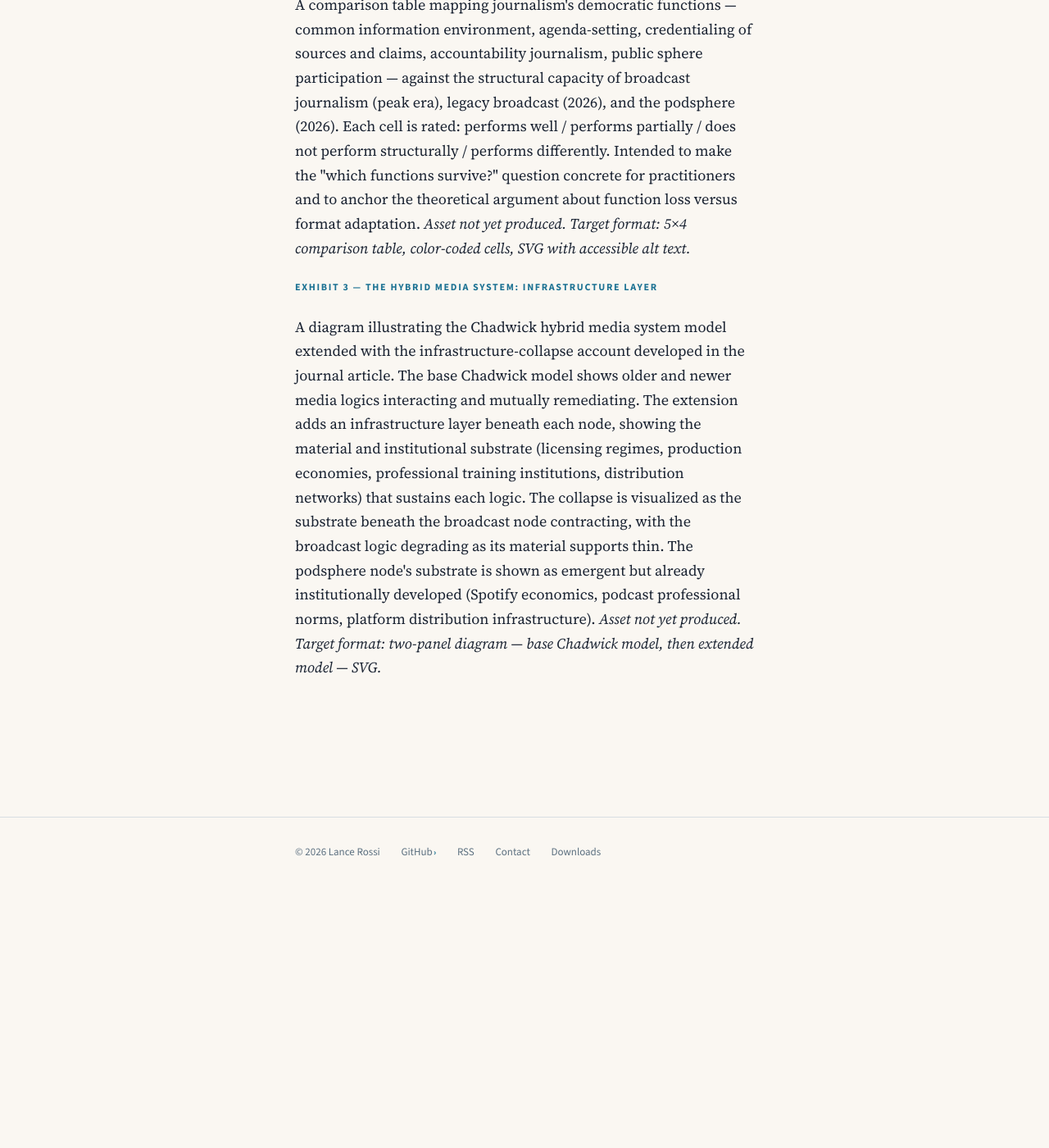
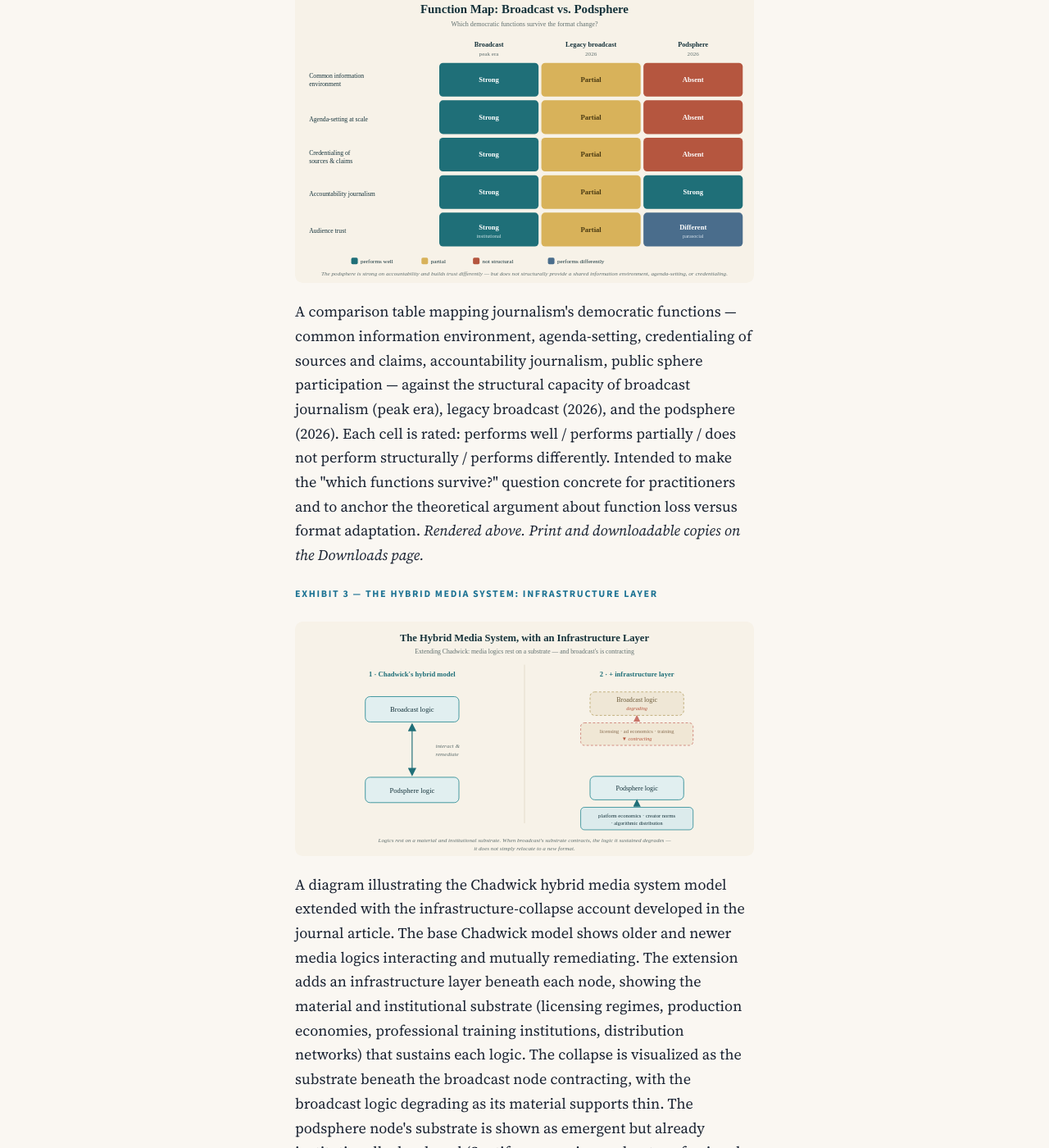
Before and after one commit to lancerossiconsulting/legacy-media-podsphere, a Jekyll site: the page built from media.md, in a window 1280 px wide and 1400 px high, scrolled down 1342 px. Shown: the whole window at 82% size. Built offline with Jekyll 4.4.1, drawn with Linux system fonts in a browser that asks for light colours; before the commit the page ends 2448 px from its top, so only the background shows below that; some of the changed text lies outside the part shown.

Commit message:
Pass 3 (Exhibits 2-3): add Function Map and Hybrid-System Infrastructure Layer SVGs to Media page

```diff
--- a/media.md
+++ b/media.md
@@ -17,10 +17,12 @@ This page collects the visual exhibits, diagrams, and associated media assets fo
 
 <div class="exhibit">
   <p class="block-label">Exhibit 2 — Function Map: Broadcast Journalism vs. Podsphere</p>
-  <p>A comparison table mapping journalism's democratic functions — common information environment, agenda-setting, credentialing of sources and claims, accountability journalism, public sphere participation — against the structural capacity of broadcast journalism (peak era), legacy broadcast (2026), and the podsphere (2026). Each cell is rated: performs well / performs partially / does not perform structurally / performs differently. Intended to make the "which functions survive?" question concrete for practitioners and to anchor the theoretical argument about function loss versus format adaptation. <em>Asset not yet produced. Target format: 5×4 comparison table, color-coded cells, SVG with accessible alt text.</em></p>
+  <img src="{{ '/assets/exhibits/exhibit-2-function-map.svg' | relative_url }}" alt="A grid rating five journalism functions — common information environment, agenda-setting, credentialing, accountability journalism, and audience trust — across broadcast at peak, legacy broadcast in 2026, and the podsphere in 2026." style="width:100%;height:auto;display:block;margin:1.25rem 0;border-radius:8px;" />
+  <p>A comparison table mapping journalism's democratic functions — common information environment, agenda-setting, credentialing of sources and claims, accountability journalism, public sphere participation — against the structural capacity of broadcast journalism (peak era), legacy broadcast (2026), and the podsphere (2026). Each cell is rated: performs well / performs partially / does not perform structurally / performs differently. Intended to make the "which functions survive?" question concrete for practitioners and to anchor the theoretical argument about function loss versus format adaptation. <em>Rendered above. Print and downloadable copies on the Downloads page.</em></p>
 </div>
 
 <div class="exhibit">
   <p class="block-label">Exhibit 3 — The Hybrid Media System: Infrastructure Layer</p>
-  <p>A diagram illustrating the Chadwick hybrid media system model extended with the infrastructure-collapse account developed in the journal article. The base Chadwick model shows older and newer media logics interacting and mutually remediating. The extension adds an infrastructure layer beneath each node, showing the material and institutional substrate (licensing regimes, production economies, professional training institutions, distribution networks) that sustains each logic. The collapse is visualized as the substrate beneath the broadcast node contracting, with the broadcast logic degrading as its material supports thin. The podsphere node's substrate is shown as emergent but already institutionally developed (Spotify economics, podcast professional norms, platform distribution infrastructure). <em>Asset not yet produced. Target format: two-panel diagram — base Chadwick model, then extended model — SVG.</em></p>
+  <img src="{{ '/assets/exhibits/exhibit-3-infrastructure-layer.svg' | relative_url }}" alt="Two panels: Chadwick's interacting broadcast and podsphere logics, then the same model with an infrastructure substrate beneath each logic — broadcast's substrate (licensing, ad economics, training) shown contracting and its logic degrading." style="width:100%;height:auto;display:block;margin:1.25rem 0;border-radius:8px;" />
+  <p>A diagram illustrating the Chadwick hybrid media system model extended with the infrastructure-collapse account developed in the journal article. The base Chadwick model shows older and newer media logics interacting and mutually remediating. The extension adds an infrastructure layer beneath each node, showing the material and institutional substrate (licensing regimes, production economies, professional training institutions, distribution networks) that sustains each logic. The collapse is visualized as the substrate beneath the broadcast node contracting, with the broadcast logic degrading as its material supports thin. The podsphere node's substrate is shown as emergent but already institutionally developed (Spotify economics, podcast professional norms, platform distribution infrastructure). <em>Rendered above. Print and downloadable copies on the Downloads page.</em></p>
 </div>
```
Also changed, not shown: assets/exhibits/exhibit-2-function-map.svg (added), assets/exhibits/exhibit-3-infrastructure-layer.svg (added).
